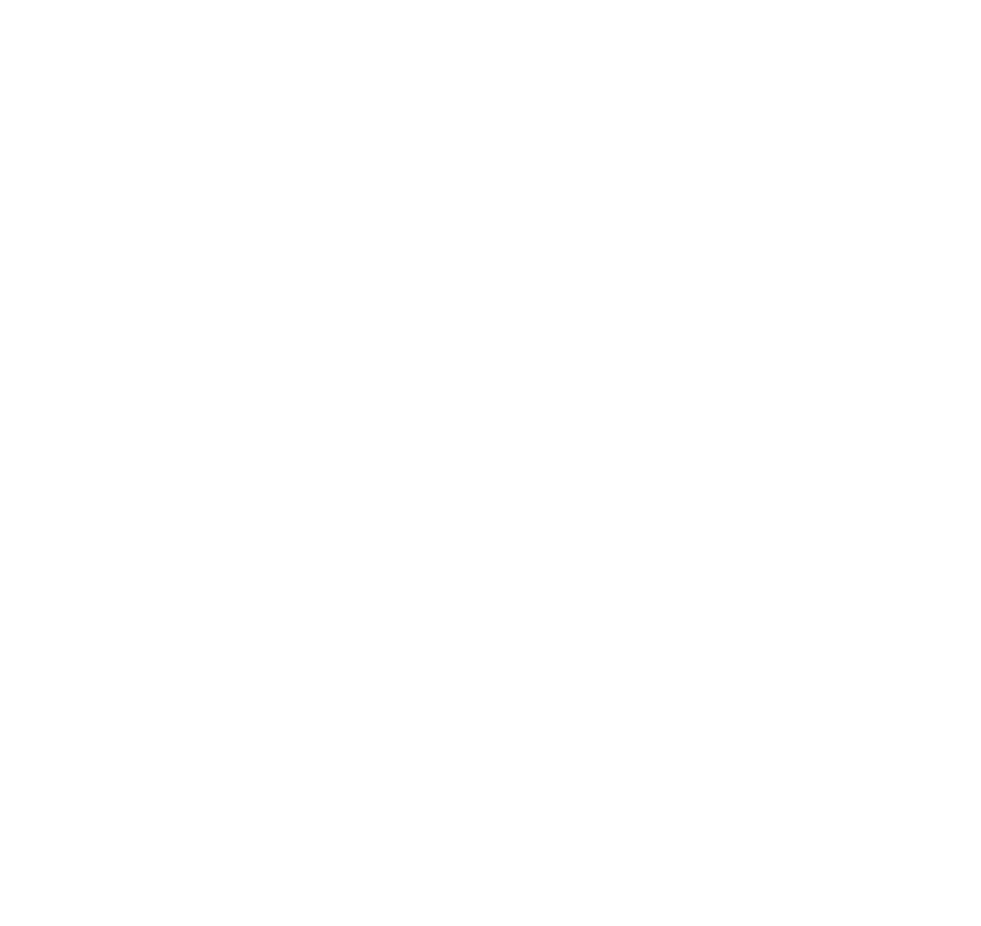
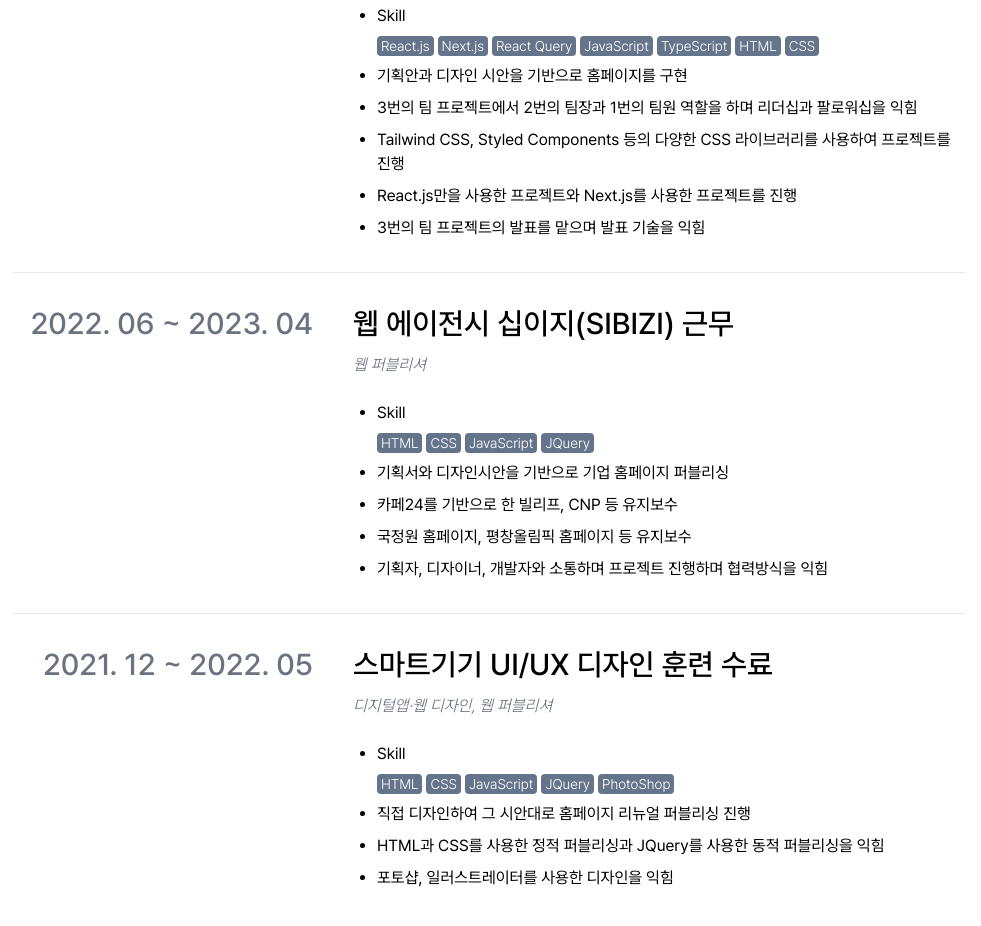
Before and after one commit to O-daeun/portfolio, a Next.js app: page /resume in a window 1280 px wide. Shown: the part 1720-2646 px from the top of the page, without its empty margins (151-1132 px from the left). Before the commit the page ends 1476 px from the top, so only its background shows below. Built offline with nearby package versions, Linux system fonts and the light colour scheme.

Commit message:
feat: 이력서 experience 섹션 구현 및 초안 작성

```diff
--- a/app/resume/page.tsx
+++ b/app/resume/page.tsx
@@ -1,3 +1,4 @@
+import ExperienceSection from '@/components/pages/resume-page/experience-section';
 import InnerLayout from '@/components/pages/resume-page/inner-layout';
 import IntroduceSection from '@/components/pages/resume-page/introduce-section';
 import ProfileSection from '@/components/pages/resume-page/profile-section';
@@ -9,6 +10,7 @@
       <ProfileSection />
       <IntroduceSection />
       <SkillSection />
+      <ExperienceSection />
     </InnerLayout>
   );
 }
--- /dev/null
+++ b/components/pages/resume-page/experience-section.tsx
@@ -0,0 +1,82 @@
+import SectionTitle from './section-title';
+
+const EXPERIENCE_LIST = [
+  {
+    title: '코드잇 스프린트 FE 5기 수료',
+    subTitle: '프론트엔드 부트캠프',
+    period: '2024. 02 ~ 2024. 08',
+    skillList: ['React.js', 'Next.js', 'React Query', 'JavaScript', 'TypeScript', 'HTML', 'CSS'],
+    contentsList: [
+      '기획안과 디자인 시안을 기반으로 홈페이지를 구현',
+      '3번의 팀 프로젝트에서 2번의 팀장과 1번의 팀원 역할을 하며 리더십과 팔로워십을 익힘',
+      'Tailwind CSS, Styled Components 등의 다양한 CSS 라이브러리를 사용하여 프로젝트를 진행',
+      'React.js만을 사용한 프로젝트와 Next.js를 사용한 프로젝트를 진행',
+      '3번의 팀 프로젝트의 발표를 맡으며 발표 기술을 익힘',
+    ],
+  },
+  {
+    title: '웹 에이전시 십이지(SIBIZI) 근무',
+    subTitle: '웹 퍼블리셔',
+    period: '2022. 06 ~ 2023. 04',
+    skillList: ['HTML', 'CSS', 'JavaScript', 'JQuery'],
+    contentsList: [
+      '기획서와 디자인시안을 기반으로 기업 홈페이지 퍼블리싱',
+      '카페24를 기반으로 한 빌리프, CNP 등 유지보수',
+      '국정원 홈페이지, 평창올림픽 홈페이지 등 유지보수',
+      '기획자, 디자이너, 개발자와 소통하며 프로젝트 진행하며 협력방식을 익힘',
+    ],
+  },
+  {
+    title: '스마트기기 UI/UX 디자인 훈련 수료',
+    subTitle: '디지털앱·웹 디자인, 웹 퍼블리셔',
+    period: '2021. 12 ~ 2022. 05',
+    skillList: ['HTML', 'CSS', 'JavaScript', 'JQuery', 'PhotoShop'],
+    contentsList: [
+      '직접 디자인하여 그 시안대로 홈페이지 리뉴얼 퍼블리싱 진행',
+      'HTML과 CSS를 사용한 정적 퍼블리싱과 JQuery를 사용한 동적 퍼블리싱을 익힘',
+      '포토샵, 일러스트레이터를 사용한 디자인을 익힘',
+    ],
+  },
+];
+
+export default function ExperienceSection() {
+  return (
+    <section className="mt-20">
+      <SectionTitle className="mb-10">EXPERIENCE</SectionTitle>
+      <ul>
+        {EXPERIENCE_LIST.map((experience, index) => (
+          <li key={index} className="flex gap-10 border-b border-gray-200 py-8 last:border-none">
+            <span className="w-[300px] shrink-0 text-right text-3xl font-medium text-gray-500">
+              {experience.period}
+            </span>
+            <div className="w-full">
+              <h3 className="mb-3 text-3xl font-medium">{experience.title}</h3>
+              <span className="font-light italic text-gray-500">{experience.subTitle}</span>
+
+              <ul className="mt-6 flex flex-col gap-2">
+                <li className="ml-6 list-disc">
+                  <span>Skill</span>
+                  <ul className="mt-2 flex gap-1">
+                    {experience.skillList.map((skill, index) => (
+                      <li
+                        key={index}
+                        className="rounded-[4px] bg-slate-500 px-1 text-sm font-light text-white"
+                      >
+                        {skill}
+                      </li>
+                    ))}
+                  </ul>
+                </li>
+                {experience.contentsList.map((content, index) => (
+                  <li key={index} className="ml-6 list-disc">
+                    {content}
+                  </li>
+                ))}
+              </ul>
+            </div>
+          </li>
+        ))}
+      </ul>
+    </section>
+  );
+}
```
